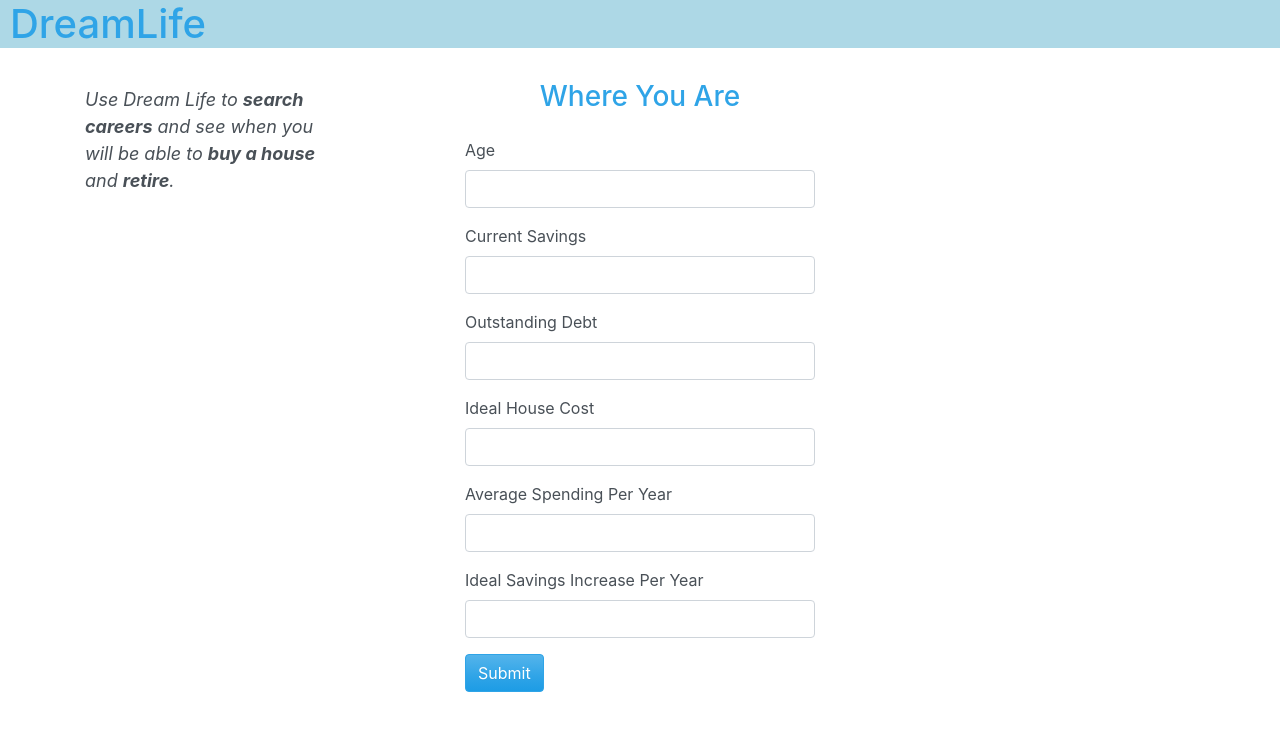
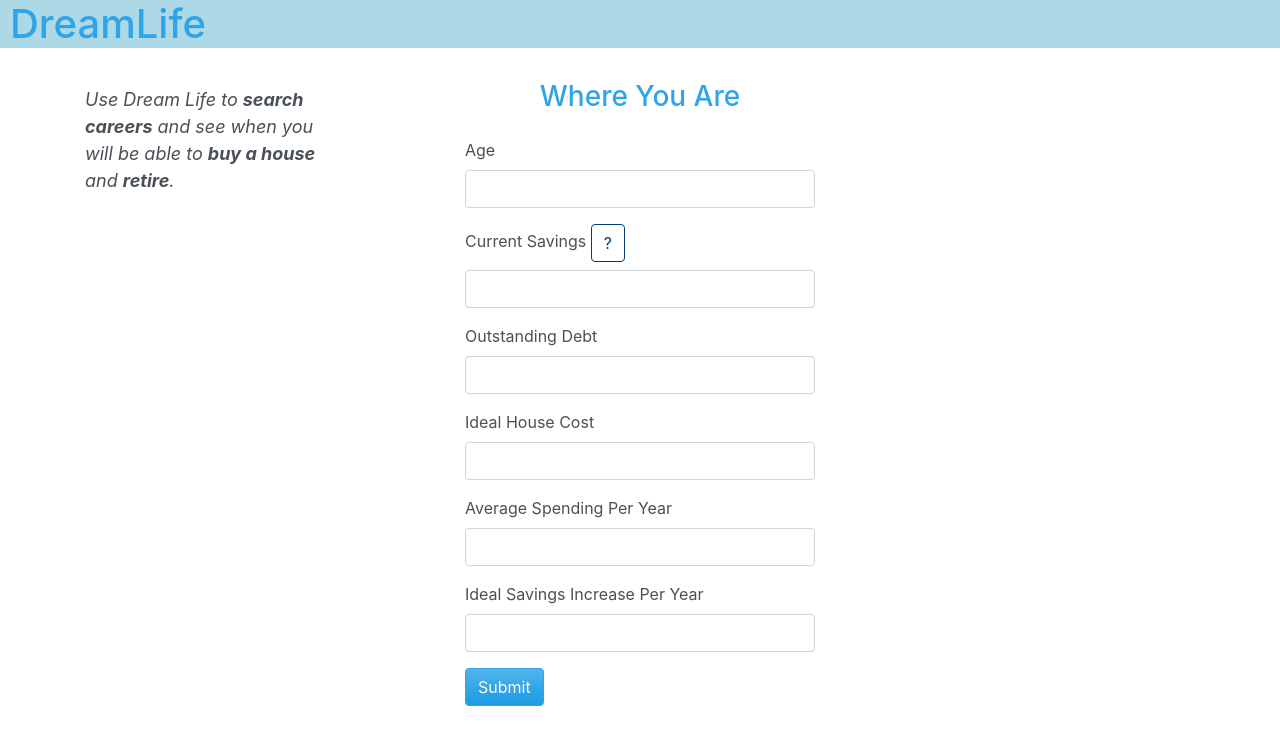
Before and after one commit to ChantalDemissie/dream-life, a React (Create React App) app: page / in a window 1280 px wide. Shown: the top 744 px of the page. Built offline with nearby package versions, Linux system fonts and the light colour scheme.

Commit message:
add form field info popup

```diff
--- a/package.json
+++ b/package.json
@@ -7,14 +7,14 @@
     "gulp": "^4.0.2",
     "query-string": "^6.8.1",
     "react": "^16.8.6",
-    "react-bootstrap": "^1.0.0-beta.9",
+    "react-bootstrap": "^1.0.0-beta.10",
     "react-copy-to-clipboard": "^5.0.1",
     "react-currency-input": "^1.3.6",
     "react-dom": "^16.8.6",
     "react-router-dom": "^5.0.1",
     "react-scripts": "3.0.1",
     "startbootstrap-sb-admin-2": "^4.0.6",
-    "victory": "^32.3.1"
+    "victory": "^32.3.3"
   },
   "scripts": {
     "start": "react-scripts start",
--- a/src/components/WhereIAmForm.js
+++ b/src/components/WhereIAmForm.js
@@ -1,5 +1,5 @@
 import React from 'react';
-import { Button, Form } from 'react-bootstrap';
+import { Button, Form, Popover, OverlayTrigger } from 'react-bootstrap';
 import './WhereIAmForm.css'
 
 class WhereIAmForm extends React.Component {
@@ -53,9 +53,48 @@ class WhereIAmForm extends React.Component {
     this.props.formCallback(newUser);
   }
 
+  MoreInfoPopover(props) {
+    const popover = (
+      <Popover id="popover-basic">
+        <Popover.Title as="h3">{props.title}</Popover.Title>
+        <Popover.Content>{props.content}</Popover.Content>
+      </Popover>
+    );
+
+    return (
+      <OverlayTrigger trigger="click" placement="right" overlay={popover}>
+        <Button variant="outline-info">?</Button>
+      </OverlayTrigger>
+    );
+  }
+
   render() {
+    if (!Popover.Content || !Popover.Title) {
+      console.log("Popover content does not exist")
+    }
+
+    // const popover = (
+    //   <Popover id="popover-basic">
+    //     <Popover.Title as="h3">Popover right</Popover.Title>
+    //     <Popover.Content>
+    //       And here's some <strong>amazing</strong> content. It's very engaging.
+    //       right?
+    //     </Popover.Content>
+    //   </Popover>
+    // );
+
+    // const Example = () => (
+    //   // <OverlayTrigger trigger="click" placement="right" overlay={popover}>
+    //   <OverlayTrigger trigger="click" placement="right" overlay={popover}>
+    //     <Button variant="success">Click me to see</Button>
+    //   </OverlayTrigger>
+    // );
+
+
     return (
-      <Form onSubmit={this.onSubmit}>
+      <div>
+        {/* <Example /> */}
+        <Form onSubmit={this.onSubmit}>
         <Form.Group controlId="age">
           <Form.Label>Age</Form.Label>
           <Form.Control
@@ -67,7 +106,11 @@ class WhereIAmForm extends React.Component {
         </Form.Group>
 
         <Form.Group controlId="savings">
-          <Form.Label>Current Savings</Form.Label>
+          <Form.Label>Current Savings <this.MoreInfoPopover
+              title={'Current Savings'}
+              content={'This includes money you have that you do not plan to spend, as well as the value of real estate, financial assets (e.g., stocks and bonds), and other valuable property you own that you are willing to sell to put towards buying a house and retiring.'}
+            />
+          </Form.Label>
           <Form.Control
             type="number"
             name="savings"
@@ -120,6 +163,9 @@ class WhereIAmForm extends React.Component {
           Submit
          </Button>
       </Form>
+
+      </div>
+
     );
   }
 }
```
Also changed, not shown: 1 other file (tests, documents, lock files or other folders).
